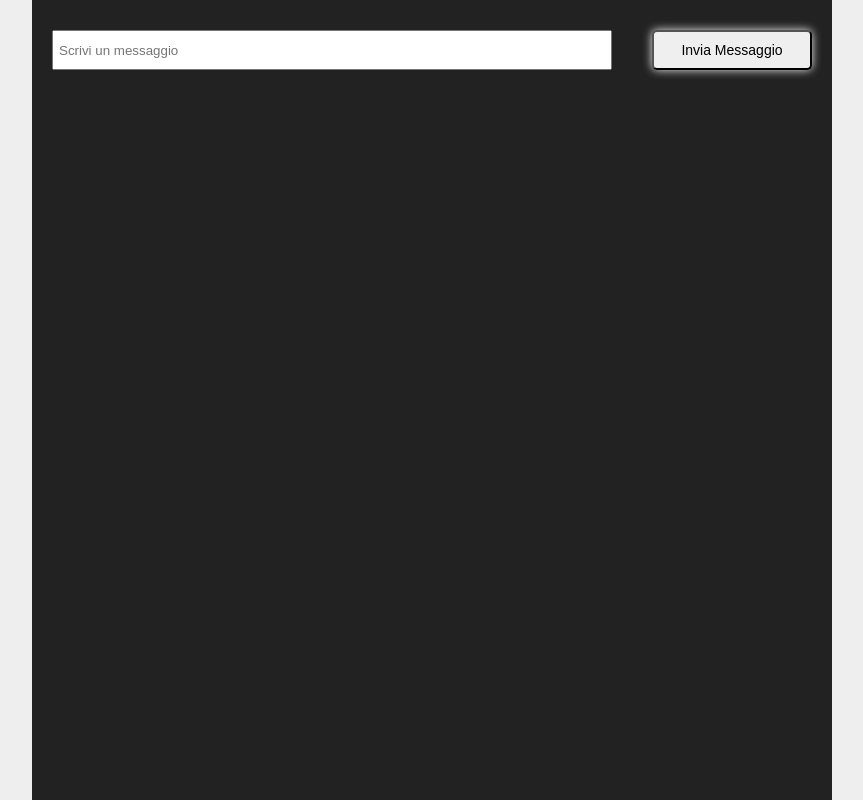
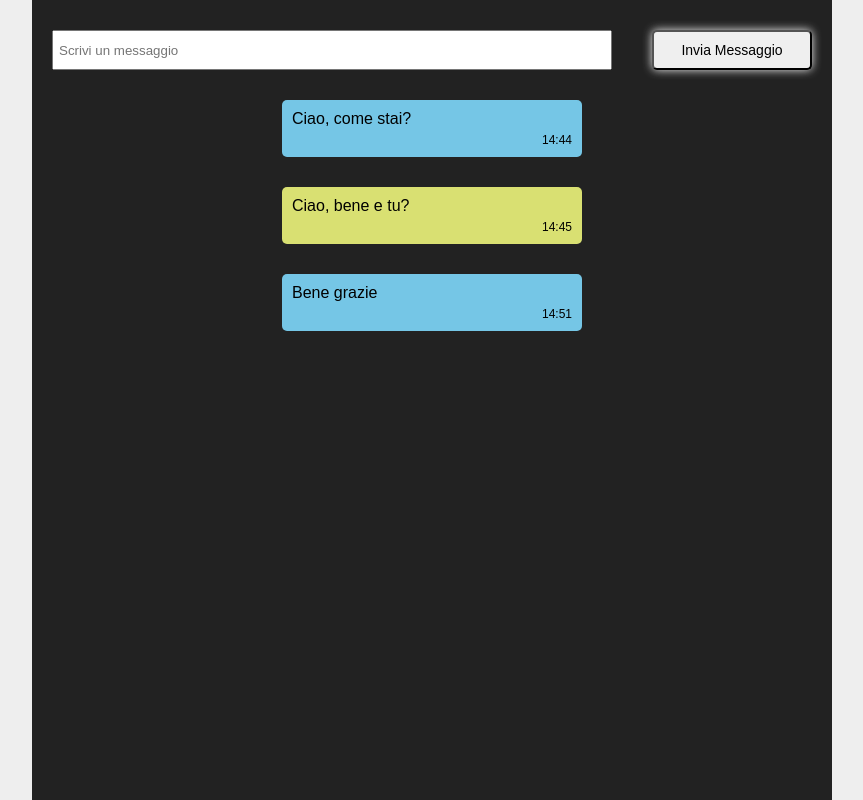
Before and after one commit to RiccardoMurru/js-oggetti-studenti, a plain HTML site: page esercizio chat/index.html in a window 1280 px wide. Shown: the whole page, without its empty margins (208-1071 px from the left). Drawn offline with nearby package versions, Linux system fonts and the light colour scheme.

Commit message:
add. chat history on page load

```diff
--- a/esercizio chat/css/main.css
+++ b/esercizio chat/css/main.css
@@ -48,6 +48,7 @@ body {
     cursor: pointer;
 }
 
+
 /* Message template */
 .message {
     display: flex;
--- a/esercizio chat/js/main.js
+++ b/esercizio chat/js/main.js
@@ -2,6 +2,15 @@ $(document).ready(function () {
 
     /**
      * Riproduzione chat con handlebars
+     */
+
+    /**
+     * Descrizione:
+     * Estendere la chat fatta con handlebars inserendo i messaggi iniziali,
+     * visibili al caricamento della pagina, generati da un array di oggetti.
+     * Gli oggetti conterranno proprietà come testo e orario
+     * Usiamo Handlebars per la generazione anche di questi messaggi,
+     * come fatto per i messaggi inseriti dall’utente
      */
 
     // Referenze
@@ -15,6 +24,40 @@ $(document).ready(function () {
     // Handlebars
     var source = $('#message-template').html();
     var template = Handlebars.compile(source);
+
+
+
+    // gerazione messaggi al caricamento della pagina
+    var messageHistory = [
+        {
+            text: 'Ciao, come stai?',
+            time: '14:44',
+            status: 'sent'
+        },
+        {
+            text: 'Ciao, bene e tu?',
+            time: '14:45',
+            status: 'received'
+        },
+        {
+            text: 'Bene grazie',
+            time: '14:51',
+            status: 'sent'
+        }
+    ];
+
+    for (var i = 0; i < messageHistory.length; i++) {
+        content = {
+            text: messageHistory[i].text,
+            time: messageHistory[i].time,
+            status: messageHistory[i].status
+        };
+
+        var oldMessage = template(content);
+
+        messages.append(oldMessage);
+    };
+
 
 
     // al click su bottone invia
```
Also changed, not shown: esercizio chat/index.html (line endings or trailing spaces).
